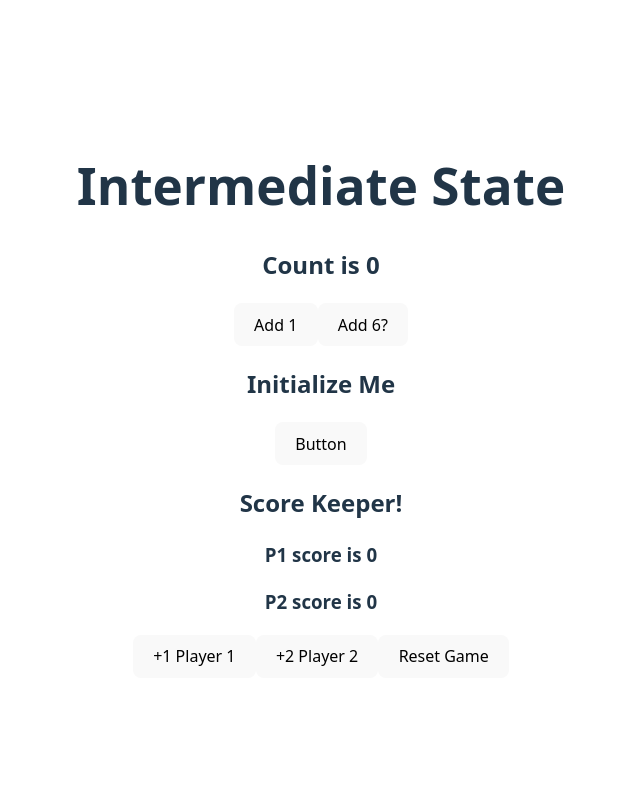
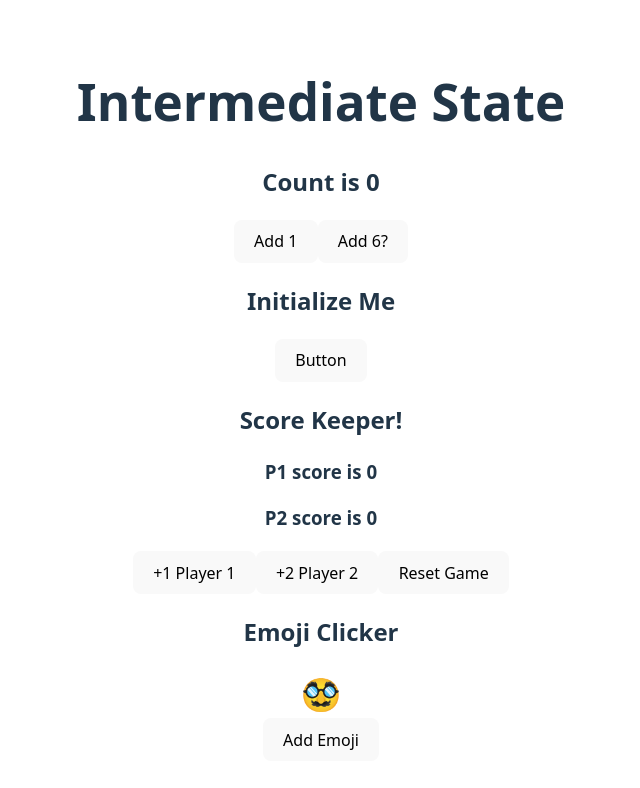
Before and after one commit to quasarblues/react-intermediate-state-playground, a React (Vite) app: page / in a window 1280 px wide. Shown: the top 788 px of the page, without its empty margins (319-959 px from the left). Built offline with nearby package versions, Linux system fonts and the light colour scheme.

Commit message:
Added Emoji.jsx

```diff
--- a/src/App.jsx
+++ b/src/App.jsx
@@ -2,6 +2,7 @@ import './App.css'
 import Counter from './Counter'
 import Initializer from './Initializer'
 import ScoreKeeper from './ScoreKeeper'
+import Emoji from './Emoji'
 
 function App() {
 
@@ -11,6 +12,7 @@ function App() {
       <Counter />
       <Initializer />
       <ScoreKeeper />
+      <Emoji />
     </>
   )
 }
--- /dev/null
+++ b/src/Emoji.jsx
@@ -0,0 +1,18 @@
+// Practicing arrays in state
+import { useState } from "react";
+
+export default function Emoji() {
+    const [emojis, setEmojis] = useState(["🥸"]);
+    const addEmoji = () => {
+        setEmojis(current => [...current, "🥸"])
+    };
+    return (
+        <div>
+            <h2>Emoji Clicker</h2>
+            {emojis.map(e => (
+                <span style={{ fontSize: '2rem' }}>{e}</span>
+            ))}
+            <button onClick={addEmoji} style={{ display: 'block', margin: '0 auto' }}>Add Emoji</button>
+        </div>
+    )
+}
```
